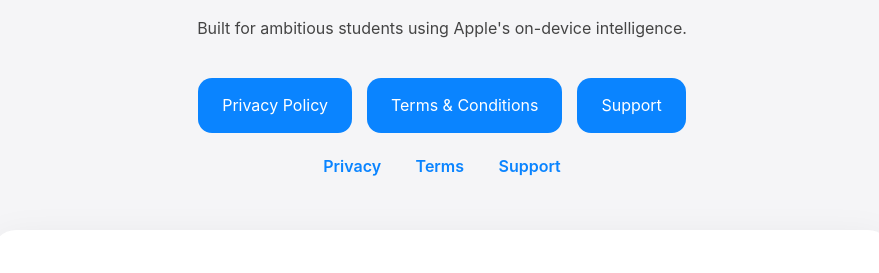
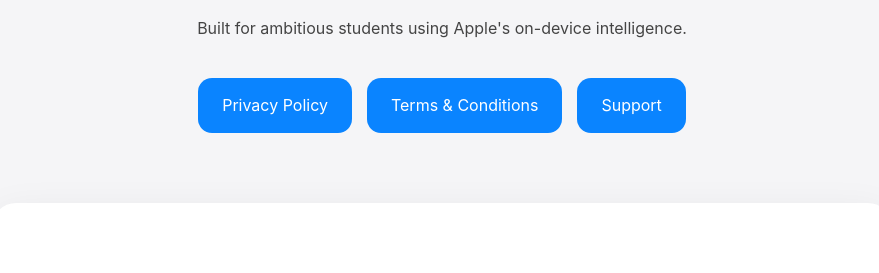
Before and after one commit to Slick-Silver/POLARIS, a plain HTML site: page index.html in a window 1280 px wide. Shown: the part 205-478 px from the top of the page, without its empty margins (198-1077 px from the left). Drawn offline with Linux system fonts and the light colour scheme.

Commit message:
Remove navigation links from index.html
Removed navigation links for Privacy, Terms, and Support.

```diff
--- a/index.html
+++ b/index.html
@@ -47,12 +47,6 @@ Support
 </div>
 
 <nav>
-
-<a href="privacy.html">Privacy</a>
-
-<a href="terms.html">Terms</a>
-
-<a href="support.html">Support</a>
 
 </nav>
 
```
